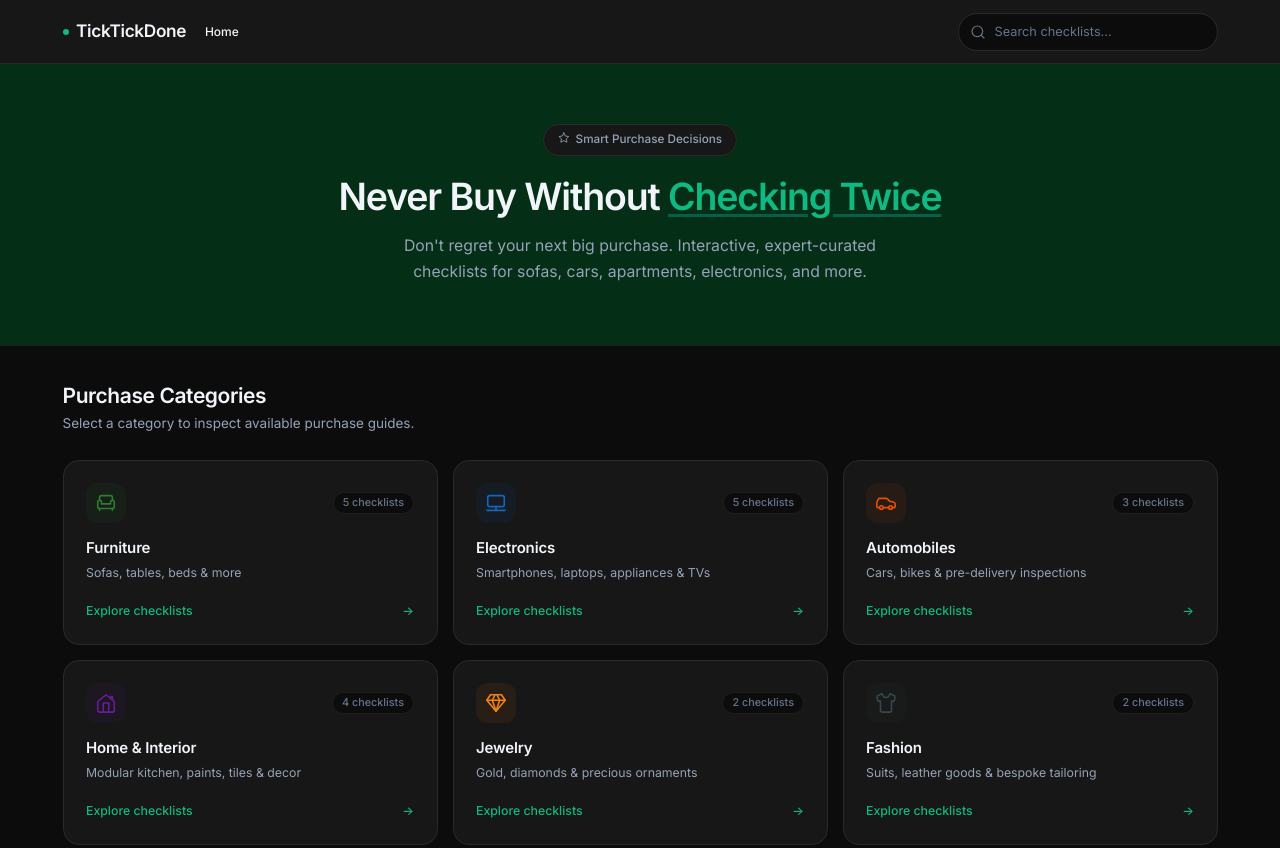
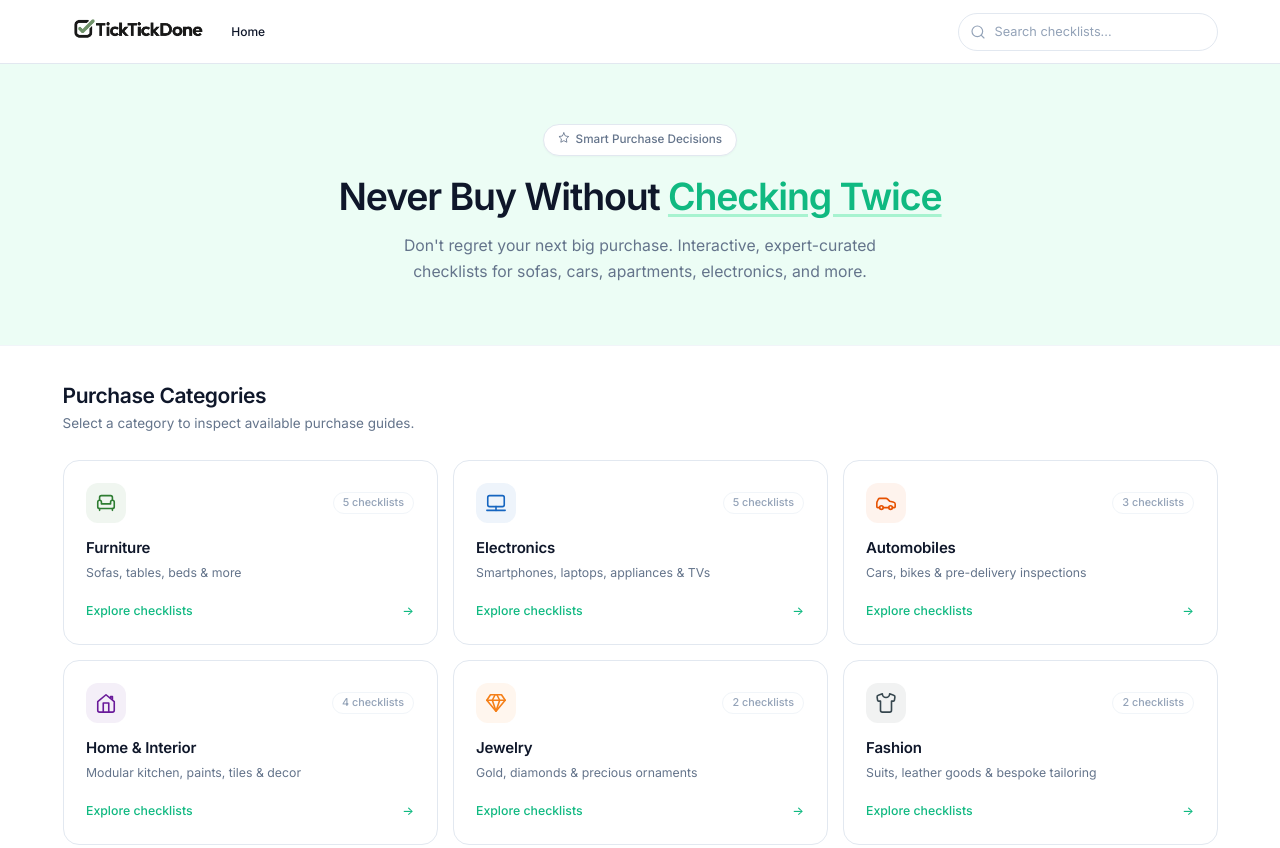
Before and after one commit to zerfinityProd/ticktickdone, a plain HTML site: page index.html in a window 1280 px wide. Shown: the top 848 px of the page. Drawn offline with Linux system fonts and the dark colour scheme.

Commit message:
theme fixes

```diff
--- a/css/styles.css
+++ b/css/styles.css
@@ -64,25 +64,10 @@
 }
 
 /* ==========================================================================
-   02. DARK MODE
-   ========================================================================== */
-@media (prefers-color-scheme: dark) {
-  :root {
-    --color-bg: #0c0c0c;
-    --color-surface: #171717;
-    --color-surface-raised: #1c1c1c;
-    --color-text: #f1f5f9;
-    --color-text-secondary: #94a3b8;
-    --color-text-tertiary: #64748b;
-    --color-border: #2a2a2a;
-    --color-border-light: #1e1e1e;
-    --color-primary-bg: #052e16;
-    --color-primary-light: #065f46;
-    --color-high-bg: #3b1111;
-    --color-medium-bg: #3b2506;
-    --color-low-bg: #1e1b4b;
-  }
-}
+   02. THEME
+   ========================================================================== */
+/* Default theme is light mode. Dark mode is intentionally disabled to keep the
+   app visually consistent and easy to read in bright environments. */
 
 /* ==========================================================================
    03. RESET & BASE TYPOGRAPHY
--- a/index.html
+++ b/index.html
@@ -1,33 +1,39 @@
 <!DOCTYPE html>
 <html lang="en">
+
 <head>
   <meta charset="UTF-8">
   <meta name="viewport" content="width=device-width, initial-scale=1.0, viewport-fit=cover">
-  <meta name="description" content="TickTickDone — Smart Purchase Checklists. Make confident, well-informed buying decisions with expert-curated checklists for furniture, electronics, cars, jewelry and more.">
+  <meta name="description"
+    content="TickTickDone — Smart Purchase Checklists. Make confident, well-informed buying decisions with expert-curated checklists for furniture, electronics, cars, jewelry and more.">
   <meta name="theme-color" content="#16a34a">
 
   <!-- Open Graph / Facebook -->
   <meta property="og:type" content="website">
-  <meta property="og:url" content="https://ticktickdone.com/">
+  <meta property="og:url" content="https://ticktickdone.zerfinity.com/">
   <meta property="og:title" content="Tick Tick Done — Smart Purchase Checklists">
-  <meta property="og:description" content="Smart interactive purchase checklists to help you evaluate and buy anything with confidence.">
+  <meta property="og:description"
+    content="Smart interactive purchase checklists to help you evaluate and buy anything with confidence.">
   <meta property="og:image" content="assets/favicon.svg">
 
   <!-- Twitter -->
   <meta property="twitter:card" content="summary_large_image">
   <meta property="twitter:title" content="Tick Tick Done — Smart Purchase Checklists">
-  <meta property="twitter:description" content="Smart interactive purchase checklists to help you evaluate and buy anything with confidence.">
-  <meta property="twitter:image" content="assets/favicon.svg">
+  <meta property="twitter:description"
+    content="Smart interactive purchase checklists to help you evaluate and buy anything with confidence.">
+  <meta property="twitter:image" content="assets/favicon.png">
 
   <title>TickTickDone — Smart Purchase Checklists</title>
 
   <!-- Favicon -->
-  <link rel="icon" type="image/svg+xml" href="assets/favicon.svg">
+  <link rel="icon" type="image/svg+xml" href="assets/favicon.png">
 
   <!-- Fonts: Plus Jakarta Sans (headings) + Inter (body) -->
   <link rel="preconnect" href="https://fonts.googleapis.com">
   <link rel="preconnect" href="https://fonts.gstatic.com" crossorigin>
-  <link href="https://fonts.googleapis.com/css2?family=Inter:wght@400;500;600&family=Plus+Jakarta+Sans:wght@600;700;800&display=swap" rel="stylesheet">
+  <link
+    href="https://fonts.googleapis.com/css2?family=Inter:wght@400;500;600&family=Plus+Jakarta+Sans:wght@600;700;800&display=swap"
+    rel="stylesheet">
 
   <!-- Stylesheet -->
   <link rel="stylesheet" href="css/styles.css">
@@ -36,30 +42,23 @@
   <script src="js/data.js" defer></script>
   <script src="js/app.js" defer></script>
 </head>
+
 <body>
   <div id="app">
     <header class="app-header">
       <div class="header-container">
         <div class="header-brand-nav">
-          <a href="#/" class="app-logo" aria-label="Tick Tick Done Home">
-            <span class="logo-mark" aria-hidden="true"></span>
-            <span class="logo-text">TickTickDone</span>
+          <a href="#/" aria-label="Tick Tick Done Home">
+            <img src="assets/logo.png" width="150" height="50">
           </a>
           <nav class="breadcrumb" id="breadcrumb" aria-label="Breadcrumb navigation"></nav>
         </div>
         <div class="search-container">
           <div class="search-input-wrapper">
             <span class="search-icon" aria-hidden="true"></span>
-            <input
-              type="search"
-              id="search-input"
-              class="search-input"
-              placeholder="Search checklists..."
-              autocomplete="off"
-              aria-label="Search purchase checklists"
-              aria-expanded="false"
-              aria-controls="search-results"
-            >
+            <input type="search" id="search-input" class="search-input" placeholder="Search checklists..."
+              autocomplete="off" aria-label="Search purchase checklists" aria-expanded="false"
+              aria-controls="search-results">
           </div>
           <div id="search-results" class="search-results" role="listbox" hidden></div>
         </div>
@@ -84,4 +83,5 @@
   <!-- Toast Notification -->
   <div id="toast" class="toast" role="status" aria-live="polite"></div>
 </body>
+
 </html>
--- a/js/app.js
+++ b/js/app.js
@@ -548,8 +548,13 @@
     void mainContent.offsetWidth;
     mainContent.classList.add('view-enter-active');
 
-    window.scrollTo({ top: 0, behavior: 'smooth' });
-    mainContent.focus();
+    window.scrollTo({ top: 0, left: 0, behavior: 'auto' });
+
+    try {
+      mainContent.focus({ preventScroll: true });
+    } catch (error) {
+      mainContent.focus();
+    }
   }
 
   function updateProgressBar(categoryId, productId) {
```
